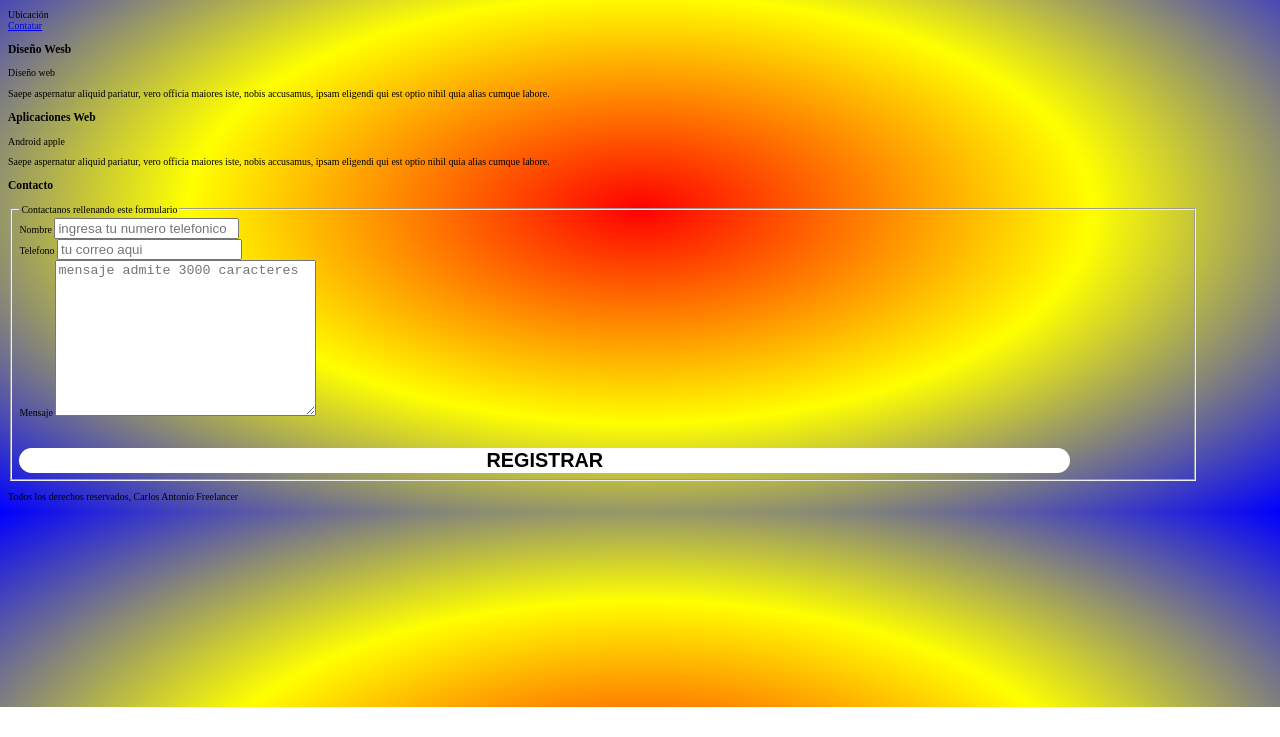
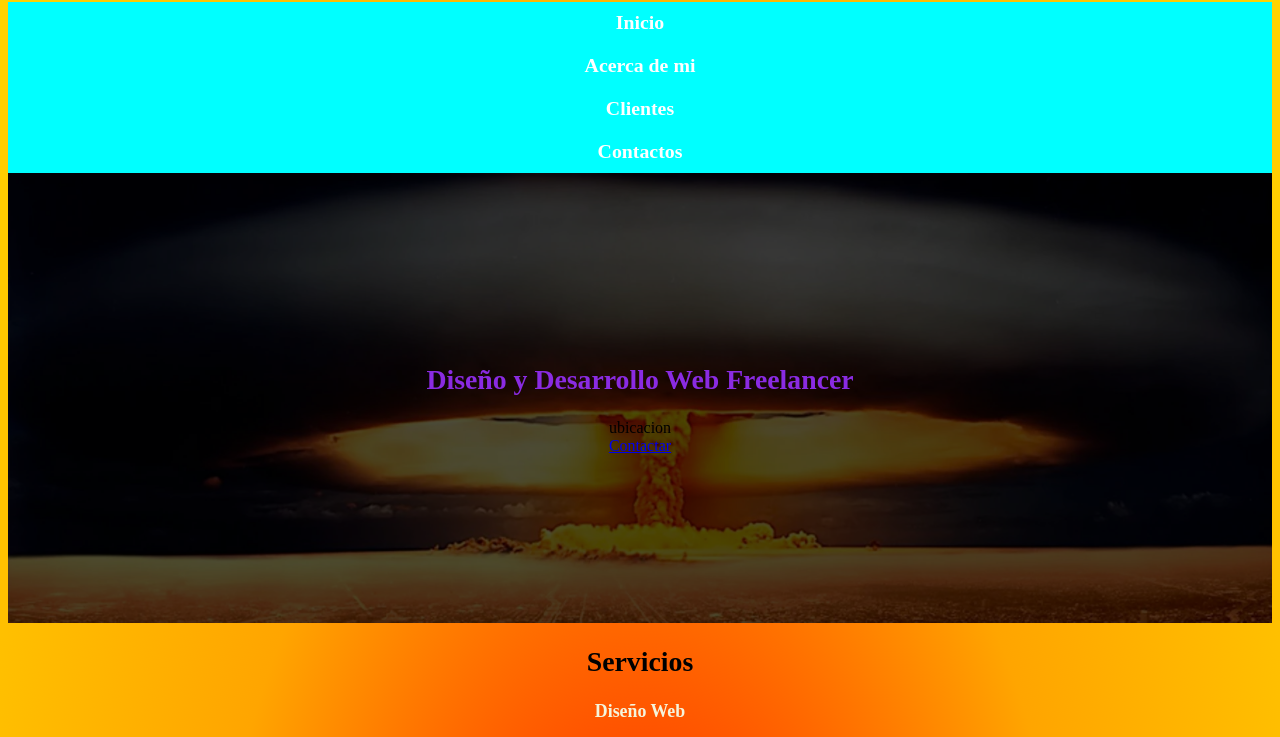
Before and after one commit to CarlosAntonioPenadillo/HojasEstilosHTML, a plain HTML site: page index.html in a window 1280 px wide. Shown: the part 93-830 px from the top of the page. Before the commit the page ends 800 px from the top, so only its background shows below. Drawn offline with Linux system fonts and the light colour scheme.

Commit message:
awebo papa
jue jue

```diff
--- a/Style.css
+++ b/Style.css
@@ -1,9 +1,10 @@
 html{
     font-size: 62%;
-box-sizing: border-box;
-scroll-snap-type: y mandatory;
+    box-sizing: border-box;
+    scroll-snap-type: y mandatory;
 }
-.servicio,
+
+.servicios,
 .navegacion-principal,
 .formulario{
     scroll-snap-align: center;
@@ -11,17 +12,20 @@ scroll-snap-type: y mandatory;
 }
 
 body{
-    background-image: radial-gradient(red, yellow, blue);
+    font-size: 16px;
+    font-family: 'krub' sans-serif;
+
+    background-image: radial-gradient(red, orange, gold);
 }
 
 .contenedor{
     max-width: 120em;
-    margin: ;
+    margin: auto;
 }
 
 .boton{
-    background-color: white;
-    paddinb: 1rem 3rem;
+    background-color: brown;
+    padding: 1rem 3rem;
     margin-top: 3rem;
     font-size: 2rem;
     text-decoration: none;
@@ -34,14 +38,14 @@ body{
 }
 
 /*Medida para dispositivos de 768px*/
-@media{min-width:768px}{
+@media(min-width:768px){
     .boton{
-    width: auto;
-}
+        width: auto;
+    }
 }
 
 .hero{
-    background-image: url{hero.png};
+    background-image: url(98.webp);
     background-repeat: no-repeat;
     background-size: cover;
     height: 450px;
@@ -50,8 +54,8 @@ body{
 }
 .contenedor-hero{
     position: absolute;
-    background-color: rgba{0, 0, 0, 7};
-    background-color: rgb{0 0 0 / 70%};
+    background-color: rgba(0, 0, 0, 7);
+    background-color: rgb(0 0 0 / 70%);
     width: 100%;
     height: 100%;
 
@@ -60,3 +64,145 @@ body{
     align-items: center;
     justify-content: center;
 }
+
+/*Tipografia de fuentes de la web*/
+
+h1{
+    font-size: 3.8rem
+}
+
+h2{
+    font-size: 2.8rem
+
+}
+
+h3{
+    font-size: 1.8rem
+
+}
+h1,h2,h3{
+    text-align: center;
+}
+
+/*titulos*/
+.titulo span{
+    font-size: 2rem;
+}
+
+.w-sm-100{
+    width: 100%;
+}
+
+.nav-bg{
+    background-color: aqua;
+}
+
+.navegacion-principal{
+    display: flex;
+    flex-direction: column;
+}
+
+.navegacion-principal a{
+    display: block; /**/
+    text-align: center;
+    color: white;
+    text-decoration: none;
+    font-size: 2rem;
+    font-weight: 700;
+    padding: 1rem;
+}
+
+.navegacion-principal a:hover{
+    background-color: blue;
+    color: brown;
+}
+
+.contenedor-hero h2{
+    color: blueviolet;
+}
+
+.contenedor-hero .ubicacion{
+    display: flex;
+    align-items:flex-end;
+}
+
+
+.servicio h3{
+    color: beige;
+    font-weight: 900;
+}
+
+.servicio p{
+    line-height: 2; /*salto de linea mas largo*/
+    text-align: center;
+}
+
+.servicio .icono{
+    height: 15rem;
+    width: 15rem;
+    background-color: white;
+    border-radius: 50%;
+    display: flex;
+    justify-content: space-evenly;
+    align-items: center;
+}
+
+/*FORMULARIO*/
+.formulario{
+    background-color: grey;
+    width: min(60rem,100%);
+    margin: 0 auto;
+    padding: 2rem;
+    border-radius: 1rem;
+}
+
+.formulario fieldset{
+    border: none;
+}
+
+.formulario legend{
+    text-align: center;
+    font-size: 1.8rem;
+    text-transform: uppercase;
+    font-weight: 700;
+    margin-top: 2rem;
+    color: goldenrod;
+}
+
+@media(min-width: 768px){
+    .contenedor-campos{
+        display: grid;
+        grid-template-columns: 50%,50%;
+        grid-template-rows: auto auto 20rem 0;
+        column-gap: 1rem;
+    }
+}
+    .campo:nth-child(4),
+    .campo:nth-child(3){
+        grid-column: 1 / 3
+    }
+
+    .campo{
+        margin-bottom: 1rem;
+    }
+
+    .campo label{
+        color: white;
+        font-weight: bold;
+        margin-bottom: 5rem;
+        display: block;}
+
+        .campo textarea{
+            height: 20rem;
+        }
+
+        .input-text{
+            width: 100%;
+            border: none;
+            padding: 1rem;
+            border-radius: 5rem;
+        }
+
+        .footer{
+            text-align: center;
+        }
--- a/index.html
+++ b/index.html
@@ -3,78 +3,93 @@
 <head>
     <meta charset="UTF-8">
     <meta name="viewport" content="width=device-width, initial-scale=1.0">
-    <title>Document</title>
+    <title>Diseñador Freelancer</title>
     <link rel="stylesheet" href="Style.css">
+    <link rel="preconnect" href="https://fonts.googleapis.com">
+<link rel="preconnect" href="https://fonts.gstatic.com" crossorigin>
+<link href="https://fonts.googleapis.com/css2?family=Black+Ops+One&display=swap" rel="stylesheet">
 </head>
 <body>
     <header>
         <h1 class="titulo">Carlos Antonio <span>Freelancer</span></h1>
     </header>
-    <div>
+    <div class="nav-bg">
         <nav class="navegacion-principal">
             <a href="#">Inicio</a>
-            <a href="#">acerca de mi</a>
-            <a href="#">clientes</a>
-            <a href="#">conctatos</a>
+            <a href="#">Acerca de mi</a>
+            <a href="#">Clientes</a>
+            <a href="#">Contactos</a>
         </nav>
     </div>
-        <!--Esta porcion de codiga indica la ubicacion de la imagen principal-->
-    <section>
-        <h2>Diseño y Desarrollo web<span>Freelancer</span></h2>
-        <div>
-            Ubicación
+    <!--Esta porcion de codigo indica la ubicacion de la imagen principal-->
+    <section class="hero">
+        <div class="contenedor-hero">
+            <h2>Diseño y Desarrollo Web<span> Freelancer</span></h2>
+            <div class="ubicacion">
+                ubicacion
             </div>
-        <a href="#">Contatar</a>
+            <a href="#">Contactar</a>
+        </div>
     </section>
     <main class="contenedor sombra">
-        <section>
-            <h3>Diseño Wesb</h3>
-            <div class="Icono">
-                Diseño web
+        <h2>Servicios</h2>
+        <div class="servicios">
+            <section class="servicio">
+                <h3>Diseño Web</h3>
+                <div class="icono">
+                    Diseño Web
                 </div>
-            <p>Saepe aspernatur aliquid pariatur, vero officia maiores iste, nobis accusamus, ipsam eligendi qui est optio nihil quia alias cumque labore.</p>
+                <p>Lorem ipsum dolor sit amet consectetur adipisicing elit.</p>
             </section>
-        </section>
-    <main>
-        <section>
+            <section class="servicio">
                 <h3>Aplicaciones Web</h3>
-            <div class="servicios">
+                <div class="icono">
                     Android
 
                     apple
                 </div>
-            <p>Saepe aspernatur aliquid pariatur, vero officia maiores iste, nobis accusamus, ipsam eligendi qui est optio nihil quia alias cumque labore.</p>
+                <p>Lorem ipsum dolor sit amet consectetur adipisicing elit.</p>
             </section>
-    <main>
+            <section class="servicio">
+                <h3>E-Commerce</h3>
+                <div class="icono">
+                    E-Commerce
+                </div>
+                <p>Lorem ipsum dolor sit amet consectetur adipisicing elit.</p>
+            </section>
             <section>
                 <h3>Contacto</h3>
-            <form action="">
+                <form action="" class="formulario">
                     <fieldset>
-                    <legend>
-                        Contactanos rellenando este formulario
-                    </legend>
-                    <div>
-                        <label form="nombra">Nombre</label>
-                        <input type="text" placeholder="ingresa tu numero telefonico"></input>
+                        <legend>Contactanos rellenando este formulario</legend>
+                        <div class="contenedor-campos">
+                            <label for="nombre">Nombre: </label>
+                            <input class="input-text" type="text" placeholder="ingresa tu nombre">
                         </div>
-                    <div>
-                        <label form="telefono">Telefono</label>
-                        <input type="email" placeholder="tu correo aqui"></input>
+                        <div class="campo">
+                            <label for="telefono">Telefono: </label>
+                            <input class="input-text" type="tel" placeholder="tu telefono">
                         </div>
-                    <div>
-                            <label form="mensaje">Mensaje</label>
-                            <textarea name="" id="" cols="30" rows="10" placeholder="mensaje admite 3000 caracteres"></textarea>
+                        <div class="campo">
+                            <label for="correo">Correo: </label>
+                            <input class="input-text" type="email" placeholder="tu correo aqui">
+                        </div>
+                        <div class="campo">
+                            <label for="mensaje">Mensaje: </label>
+                            <textarea class="input-text" name="" id="" cols="30" rows="10" placeholder="mensaje admite 3000 caracteres"></textarea>
                         </div>
 
                         <div class="alinear-derecha flex">
-                        <input class="boton w-sm-100" type="submit" value="registrar">
+                            <input class="boton w-sm-100" type="submit" value="Registrar">
                         </div>
                     </fieldset>
                 </form>
             </section>
+        </div>
+
     </main>
-    <footer>
-        <p>Todos los derechos reservados, Carlos Antonio Freelancer</p>
+    <footer class="footer">
+        <p>Todos los derechos reservados. Angel Gamarra Freelancer</p>
     </footer>
 </body>
 </html>
```
Also changed, not shown: 98.webp (added). Lines whose indentation alone changed are shown as unchanged.
